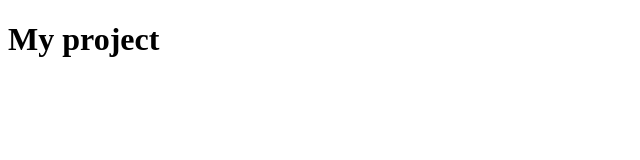
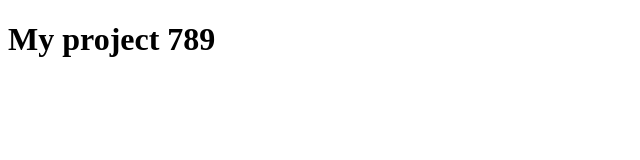
Before and after one commit to natalia-maryshko/ptoject, a plain HTML site: page index.html in a window 1280 px wide. Shown: the full height of the page, 0-640 px from the left. Drawn offline with Linux system fonts and the light colour scheme.

Commit message:
Update index.html

```diff
--- a/index.html
+++ b/index.html
@@ -7,6 +7,6 @@
   <title>My project</title>
 </head>
 <body>
-  <h1>My project</h1>
+  <h1>My project 789</h1>
 </body>
 </html>
```
